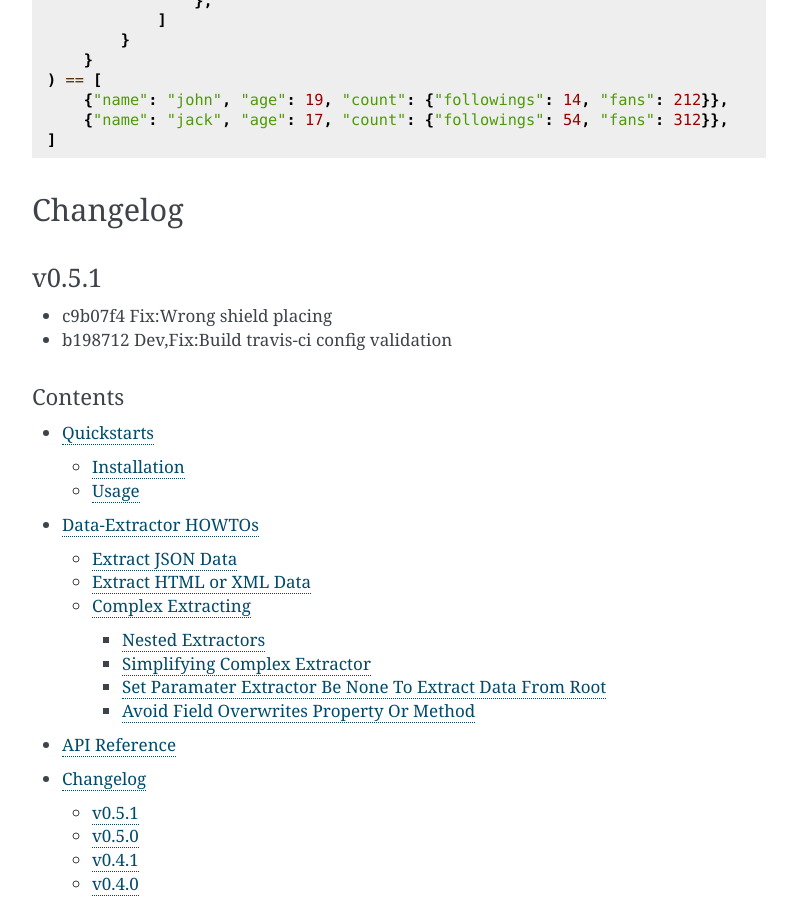
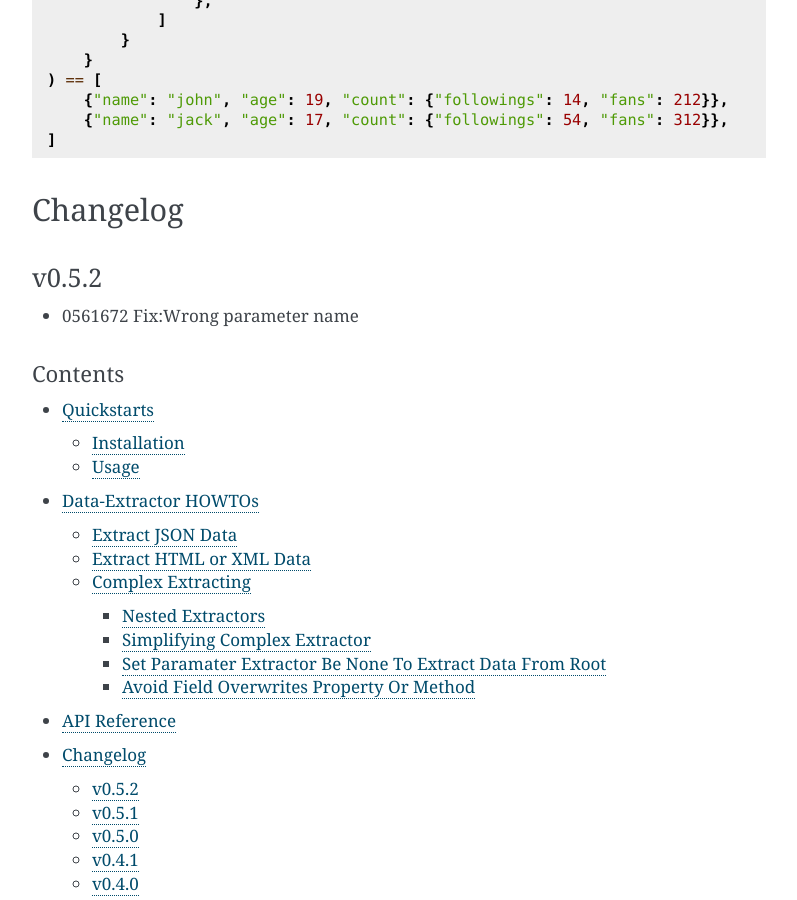
Before and after one commit to linw1995/data_extractor, a Sphinx documentation site: the page built from docs/source/index.rst, in a window 1280 px wide and 900 px high, scrolled down 1244 px. Shown: the whole window, without its empty margins (356-1153 px from the left). Built offline with Sphinx 7.4.7, drawn with Linux system fonts in a browser that asks for light colours.

Commit message:
Bump to v0.5.2
- 0561672 Fix:Wrong parameter name

```diff
--- a/README.rst
+++ b/README.rst
@@ -72,11 +72,10 @@ Usage
 Changelog
 <<<<<<<<<
 
-v0.5.1
+v0.5.2
 ~~~~~~
 
-- c9b07f4 Fix:Wrong shield placing
-- b198712 Dev,Fix:Build travis-ci config validation
+- 0561672 Fix:Wrong parameter name
 
 
 .. |license| image:: https://img.shields.io/github/license/linw1995/data_extractor.svg
--- a/docs/source/changelog.rst
+++ b/docs/source/changelog.rst
@@ -2,11 +2,10 @@
 Changelog
 =========
 
-v0.5.1
+v0.5.2
 ~~~~~~
 
-- c9b07f4 Fix:Wrong shield placing
-- b198712 Dev,Fix:Build travis-ci config validation
+- 0561672 Fix:Wrong parameter name
 
 .. include:: history.rst
     :start-line: 4
--- a/docs/source/history.rst
+++ b/docs/source/history.rst
@@ -1,6 +1,12 @@
 =======
 History
 =======
+
+v0.5.1
+~~~~~~
+
+- c9b07f4 Fix:Wrong shield placing
+- b198712 Dev,Fix:Build travis-ci config validation
 
 v0.5.0
 ~~~~~~
--- a/pyproject.toml
+++ b/pyproject.toml
@@ -1,6 +1,6 @@
 [tool.poetry]
 name = "data_extractor"
-version = "0.5.1"
+version = "0.5.2"
 license = "MIT"
 description = "Combine XPath, CSS Selectors and JSONPath for Web data extracting."
 authors = ["linw1995 <linw1995@icloud.com>"]
```
